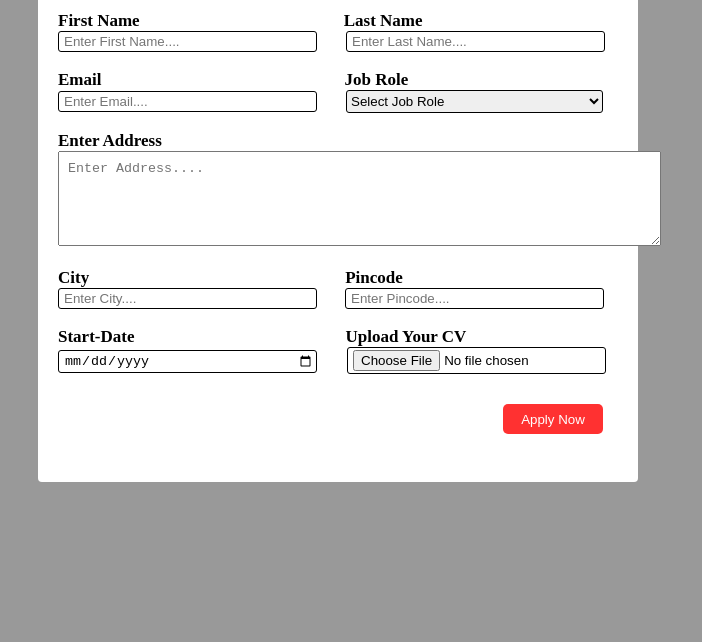
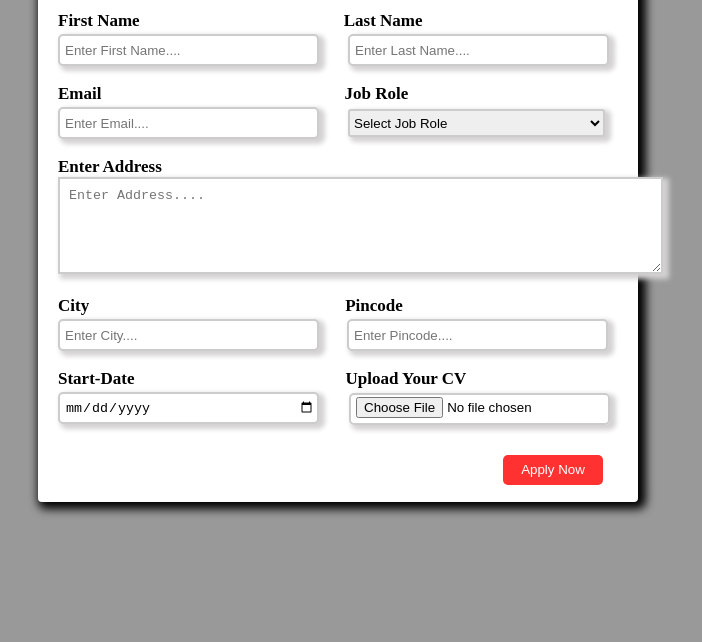
Before and after one commit to Aniruddha-Arjunkar/job_application_form, a plain HTML site: page index.html in a window 1280 px wide. Shown: the part 158-800 px from the top of the page, without its empty margins (302-1004 px from the left). Drawn offline with Linux system fonts and the light colour scheme.

Commit message:
ADDED BOX-SHADOW AND CHANGE BORDER-COLOR

```diff
--- a/css/style.css
+++ b/css/style.css
@@ -7,11 +7,12 @@ body{
     margin-left: auto;
     margin-right: auto;
     margin-top: 80px;
-    height: 540px;
+    height: 560px;
     width: 580px;
     background-color: white;
     padding: 10px;
     border-radius: 4px;
+    box-shadow: 4px 3px 10px 4px ;
 }
 
 .form_insec{
@@ -38,10 +39,6 @@ body{
     margin-left: 5px;
 }
 
-.input_sec{
-
-}
-
 option{
     background-color:#3d3d3a;
      color: white;
@@ -54,10 +51,13 @@ option{
 
 .input_sec input{
     width: 250px;
+    height: 24px;
     padding: 2px;
     padding-left: 5px;
-    border: 1px solid black;
-    border-radius: 3px;
+    border: 2px solid #ccc;
+    border-radius: 5px;
+    box-shadow: 4px 3px 5px 2px #d4d2d2 ;
+    margin-top: 3px;
 }
 
 .input_sec textarea:hover,input:hover,select:hover{
@@ -66,14 +66,19 @@ option{
 
 textarea{
     padding: 9px;
+    border: 2px solid #ccc;
+    box-shadow: 4px 3px 5px 2px #d4d2d2 ;
 }
 
 select{
-    height: 23px;
+    height: 28px;
     width: 257px;
     border: 1px solid black;
+    border: 2px solid #ccc;
     border-radius: 3px;
+    box-shadow: 4px 3px 5px 2px #d4d2d2 ;
 }
+
 
 footer{
 margin-top: 30px;
@@ -92,10 +97,14 @@ button{
     border-radius: 5px;
     border: none;
     text-align: center;
+    border: 3px transparent;
 }
 
 button:hover{
-    height: 33px;
-    width: 110px;
-    box-shadow: 2px 2px 5px 3px #999999;
+    height: 32px;
+    width: 105px;
+    border: 3px solid  rgb(255, 49, 49);
+    background-color: #e3dede;
+    color: #3d3d3a;
+    font-weight: bold;
 }
```
